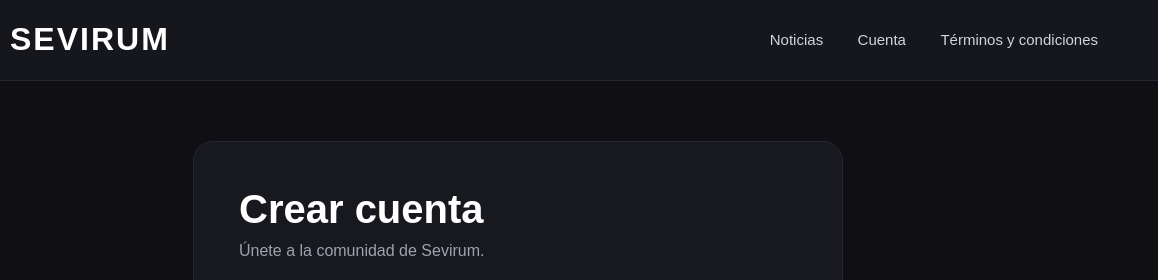
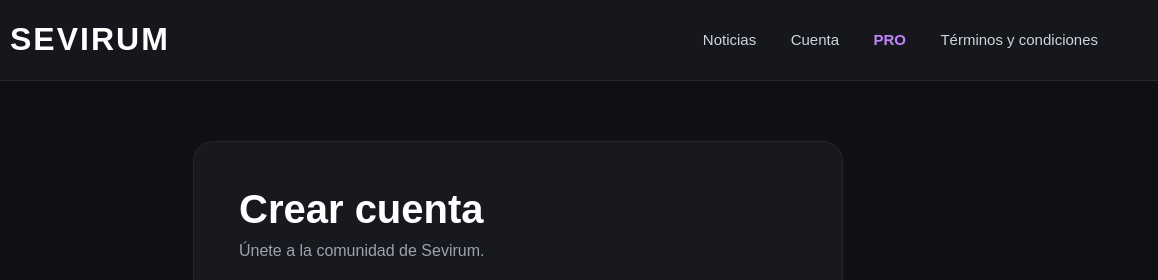
Before and after one commit to xavicanrod-code/sevirum, a plain HTML site: page cuenta.html in a window 1280 px wide. Shown: the top 280 px of the page, 122-1280 px from the left. Drawn offline with Linux system fonts and the light colour scheme.

Commit message:
Add 'PRO' link to cuenta.html navigation
Added a 'PRO' link to the navigation menu.

```diff
--- a/cuenta.html
+++ b/cuenta.html
@@ -18,6 +18,7 @@
   <nav>
     <a href="index.html">Noticias</a>
     <a href="cuenta.html">Cuenta</a>
+    <a href="pro.html" class="pro-link">PRO</a>
     <a href="terminos.html">Términos y condiciones</a>
   </nav>
 </header>
```
